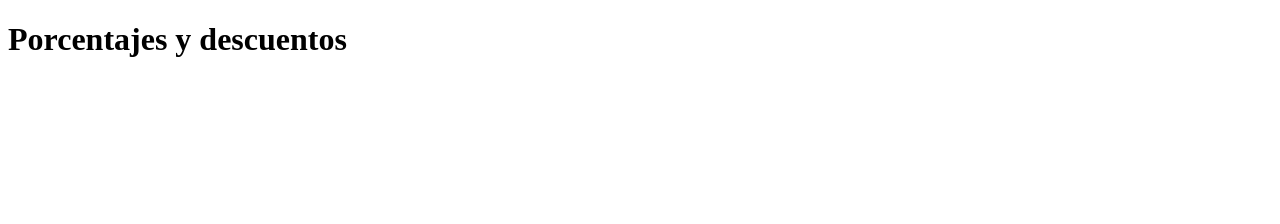
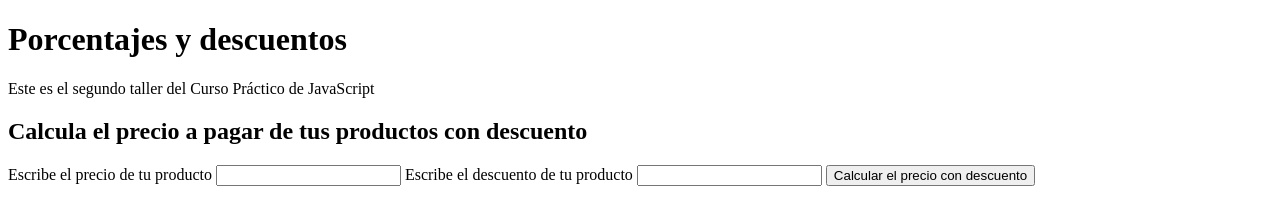
Before and after one commit to GabrielCastilloM/platzi-curso-practico-javascript, a plain HTML site: page descuentos.html in a window 1280 px wide. Drawn offline with Linux system fonts and the light colour scheme.

Commit message:
logica de descuento en JS insertando html desde JS

```diff
--- a/descuentos.html
+++ b/descuentos.html
@@ -7,10 +7,30 @@
     <title>Porcentajes y descuentos | Curso Practico de JavaScript </title>
 </head>
 <body>
-    <h1>
-        Porcentajes y descuentos
-    </h1>
+    <header>
+        <h1>
+            Porcentajes y descuentos
+        </h1>
+        <p>Este es el segundo taller del Curso Práctico de JavaScript</p>
+    </header>
 
-    <script src="./descuentos.html"></script>
+    <section>
+        <h2>Calcula el precio a pagar de tus productos con descuento</h2>
+        <form>
+            <label for="inputPrice">Escribe el precio de tu producto</label>
+            <input id="inputPrice" type="number"/>
+
+            <label for="inputDiscount">Escribe el descuento de tu producto</label>
+            <input id="inputDiscount" type="number"/>
+
+            <button type="button" onclick="aplicarDescuento()">
+                Calcular el precio con descuento
+            </button>
+
+            <p id="resultP"></p>
+        </form>
+    </section>
+
+    <script src="./descuentos.js"></script>
 </body>
 </html>
--- a/descuentos.js
+++ b/descuentos.js
@@ -0,0 +1,30 @@
+const precioOriginal = 120;
+const descuento = 18;
+
+function calcularPrecioConDescuento (precio, descuento) {
+    const porcentajePrecioConDescuento = 100 - descuento;
+    const precioConDescuento = (precio * porcentajePrecioConDescuento) / 100;
+    return precioConDescuento;
+}
+
+
+function aplicarDescuento() {
+    const inputPrice = document.querySelector("#inputPrice")
+    const priceValue = inputPrice.value
+
+    const inputDiscount = document.querySelector("#inputDiscount")
+    const DiscountValue = inputDiscount.value
+
+    const precioConDescuento = calcularPrecioConDescuento(priceValue, DiscountValue)
+    const resultp = document.querySelector("#resultP")
+    resultp.innerText = 'El precio con descuento es: $' + precioConDescuento;
+
+}
+
+
+// console.log({
+//     precioOriginal,
+//     descuento,
+//     porcentajePrecioConDescuento,
+//     precioConDescuento
+// });
```
